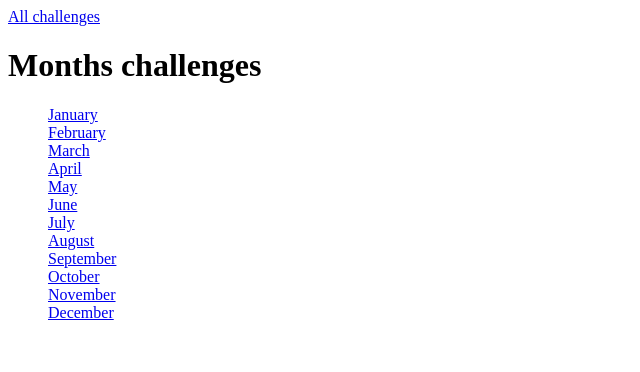
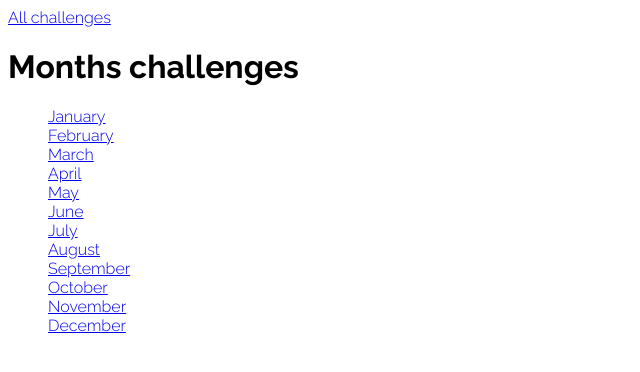
Before and after one commit to diegohdez90/django-course-guide, a Django app: page /challenges/ in a window 1280 px wide. Shown: the top 372 px of the page, without its empty margins (0-640 px from the left). Run offline with Django 5.2, Linux system fonts and the light colour scheme.

Commit message:
feat: add global static dir

```diff
--- a/getting-started/monthly_chanllenges/monthly_chanllenges/settings.py
+++ b/getting-started/monthly_chanllenges/monthly_chanllenges/settings.py
@@ -120,6 +120,11 @@ USE_TZ = True
 
 STATIC_URL = 'static/'
 
+STATICFILES_DIRS = [
+    BASE_DIR / 'static',
+    BASE_DIR / 'challenges/static'
+]
+
 # Default primary key field type
 # https://docs.djangoproject.com/en/5.0/ref/settings/#default-auto-field
 
--- /dev/null
+++ b/getting-started/monthly_chanllenges/static/style.css
@@ -0,0 +1,8 @@
+@import url('https://fonts.googleapis.com/css2?family=Raleway:ital,wght@0,100..900;1,100..900&display=swap');
+
+html {
+    font-family: "Raleway", sans-serif;
+    font-optical-sizing: auto;
+    font-weight: 300;
+    font-style: normal;
+}
--- a/getting-started/monthly_chanllenges/templates/base.html
+++ b/getting-started/monthly_chanllenges/templates/base.html
@@ -1,9 +1,11 @@
+{% load static %}
 <!DOCTYPE html>
 <html lang="en">
 <head>
     <meta charset="UTF-8">
     <meta name="viewport" content="width=device-width, initial-scale=1.0">
     <title>{% block title %}My challenges{% endblock %}</title>
+    <link rel="stylesheet" href="{% static "style.css" %}">
     {% block css %}{% endblock %}
 </head>
 <body>
```
Also changed, not shown: 1 other file.
